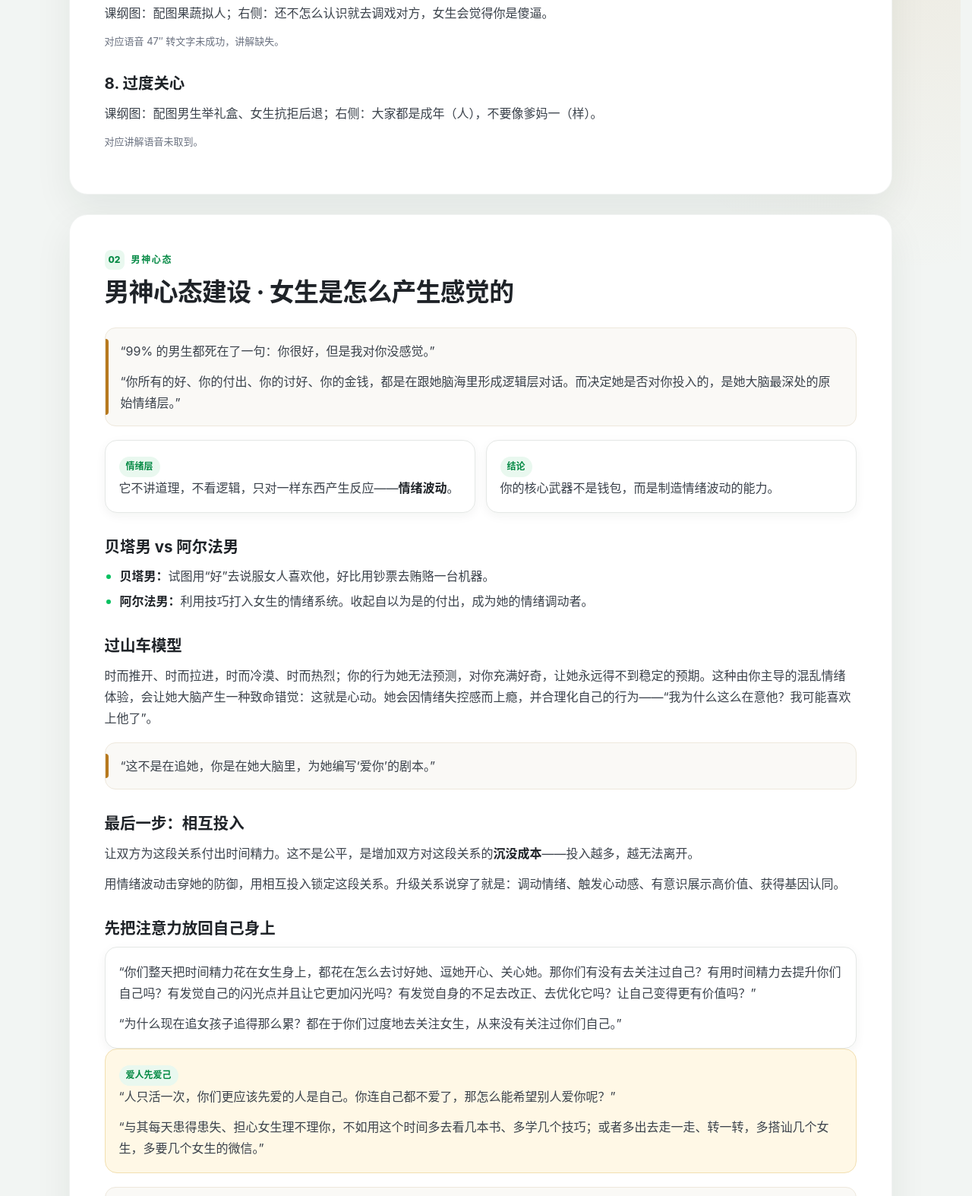
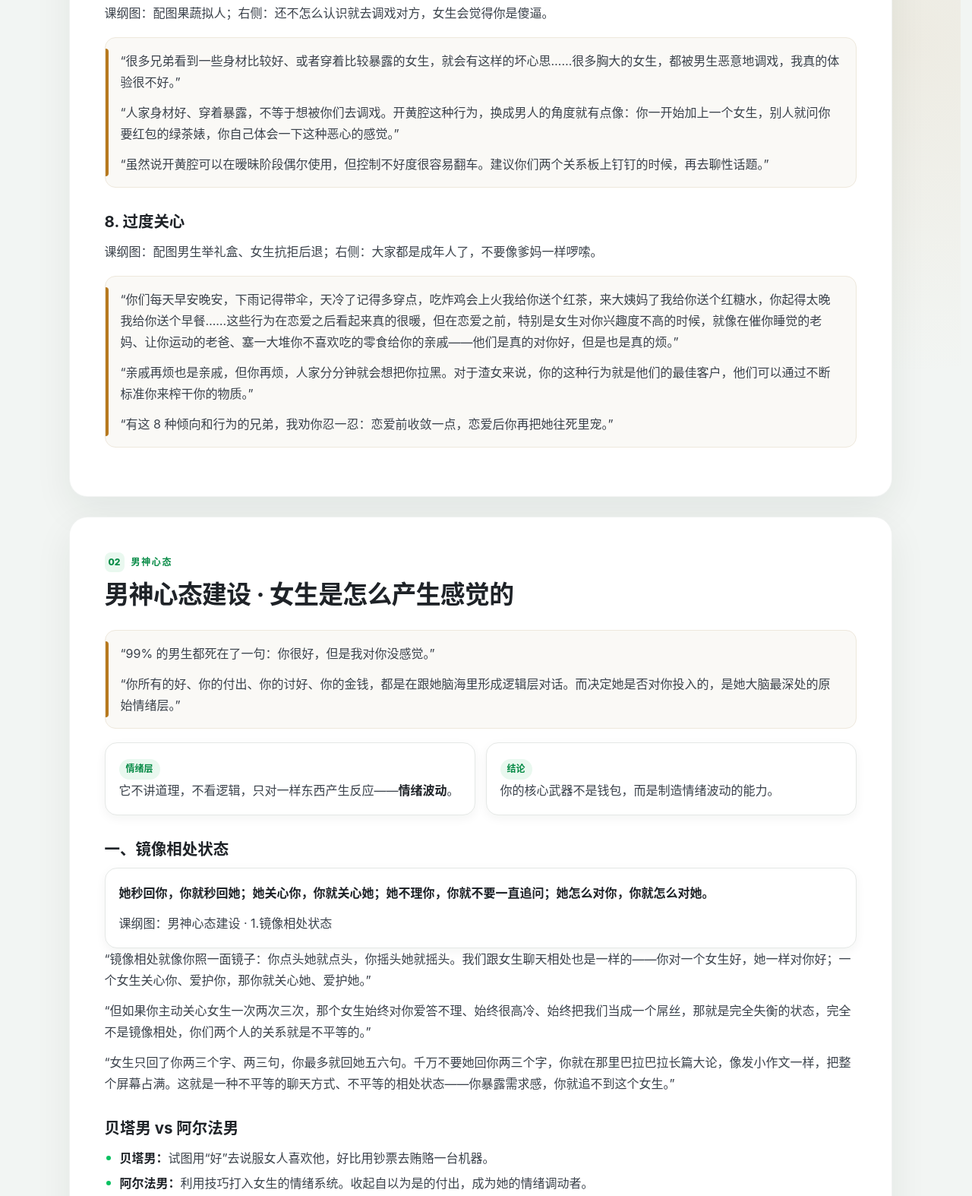
Before and after one commit to qyrh/html-pages, a plain HTML site: page 10.28上课笔记.html in a window 1280 px wide. Shown: the part 3495-5069 px from the top of the page at 76% size. Drawn offline with Linux system fonts and the light colour scheme.

Commit message:
10.28 notes v5: items 7-8 + mirror state

```diff
--- a/10.28上课笔记.html
+++ b/10.28上课笔记.html
@@ -792,11 +792,19 @@ dialog.chat-dialog::backdrop{
 
     <h3>7. 开黄腔</h3>
     <p>课纲图：配图果蔬拟人；右侧：还不怎么认识就去调戏对方，女生会觉得你是傻逼。</p>
-    <p class="small muted">对应语音 47″ 转文字未成功，讲解缺失。</p>
+    <div class="callout quote">
+      <p>“很多兄弟看到一些身材比较好、或者穿着比较暴露的女生，就会有这样的坏心思……很多胸大的女生，都被男生恶意地调戏，我真的体验很不好。”</p>
+      <p>“人家身材好、穿着暴露，不等于想被你们去调戏。开黄腔这种行为，换成男人的角度就有点像：你一开始加上一个女生，别人就问你要红包的绿茶婊，你自己体会一下这种恶心的感觉。”</p>
+      <p>“虽然说开黄腔可以在暧昧阶段偶尔使用，但控制不好度很容易翻车。建议你们两个关系板上钉钉的时候，再去聊性话题。”</p>
+    </div>
 
     <h3>8. 过度关心</h3>
-    <p>课纲图：配图男生举礼盒、女生抗拒后退；右侧：大家都是成年（人），不要像爹妈一（样）。</p>
-    <p class="small muted">对应讲解语音未取到。</p>
+    <p>课纲图：配图男生举礼盒、女生抗拒后退；右侧：大家都是成年人了，不要像爹妈一样啰嗦。</p>
+    <div class="callout quote">
+      <p>“你们每天早安晚安，下雨记得带伞，天冷了记得多穿点，吃炸鸡会上火我给你送个红茶，来大姨妈了我给你送个红糖水，你起得太晚我给你送个早餐……这些行为在恋爱之后看起来真的很暖，但在恋爱之前，特别是女生对你兴趣度不高的时候，就像在催你睡觉的老妈、让你运动的老爸、塞一大堆你不喜欢吃的零食给你的亲戚——他们是真的对你好，但是也是真的烦。”</p>
+      <p>“亲戚再烦也是亲戚，但你再烦，人家分分钟就会想把你拉黑。对于渣女来说，你的这种行为就是他们的最佳客户，他们可以通过不断标准你来榨干你的物质。”</p>
+      <p>“有这 8 种倾向和行为的兄弟，我劝你忍一忍：恋爱前收敛一点，恋爱后你再把她往死里宠。”</p>
+    </div>
   </section>
 
   <section class="section" id="mood">
@@ -813,6 +821,15 @@ dialog.chat-dialog::backdrop{
       <div class="card"><span class="pill">情绪层</span><p>它不讲道理，不看逻辑，只对一样东西产生反应——<b>情绪波动</b>。</p></div>
       <div class="card"><span class="pill">结论</span><p>你的核心武器不是钱包，而是制造情绪波动的能力。</p></div>
     </div>
+    <h3>一、镜像相处状态</h3>
+    <div class="card">
+      <p><b>她秒回你，你就秒回她；她关心你，你就关心她；她不理你，你就不要一直追问；她怎么对你，你就怎么对她。</b></p>
+      <p class="why">课纲图：男神心态建设 · 1.镜像相处状态</p>
+    </div>
+    <p>“镜像相处就像你照一面镜子：你点头她就点头，你摇头她就摇头。我们跟女生聊天相处也是一样的——你对一个女生好，她一样对你好；一个女生关心你、爱护你，那你就关心她、爱护她。”</p>
+    <p>“但如果你主动关心女生一次两次三次，那个女生始终对你爱答不理、始终很高冷、始终把我们当成一个屌丝，那就是完全失衡的状态，完全不是镜像相处，你们两个人的关系就是不平等的。”</p>
+    <p>“女生只回了你两三个字、两三句，你最多就回她五六句。千万不要她回你两三个字，你就在那里巴拉巴拉长篇大论，像发小作文一样，把整个屏幕占满。这就是一种不平等的聊天方式、不平等的相处状态——你暴露需求感，你就追不到这个女生。”</p>
+
     <h3>贝塔男 vs 阿尔法男</h3>
     <ul class="clean">
       <li><b>贝塔男：</b>试图用“好”去说服女人喜欢他，好比用钞票去贿赂一台机器。</li>
```
